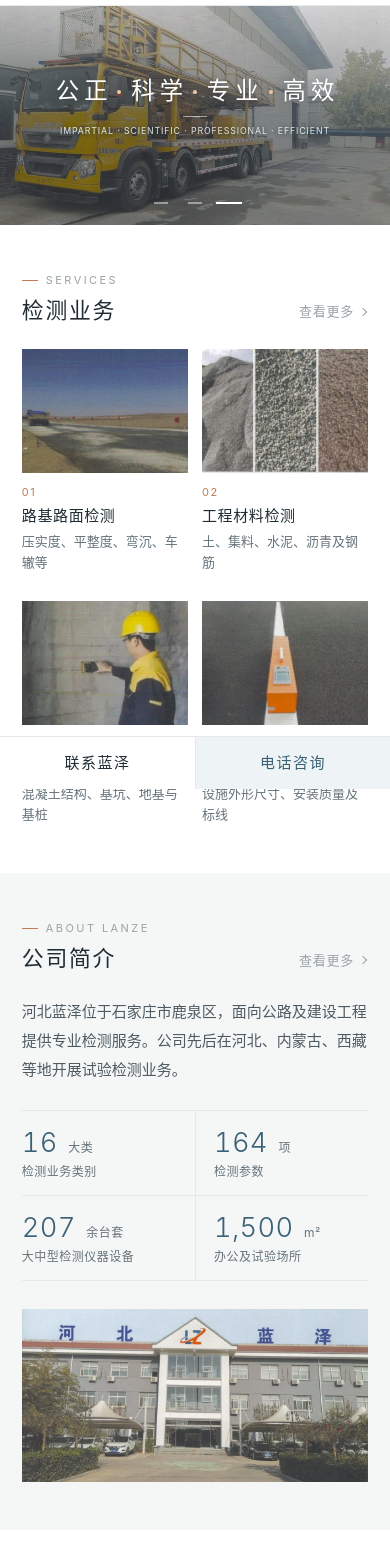
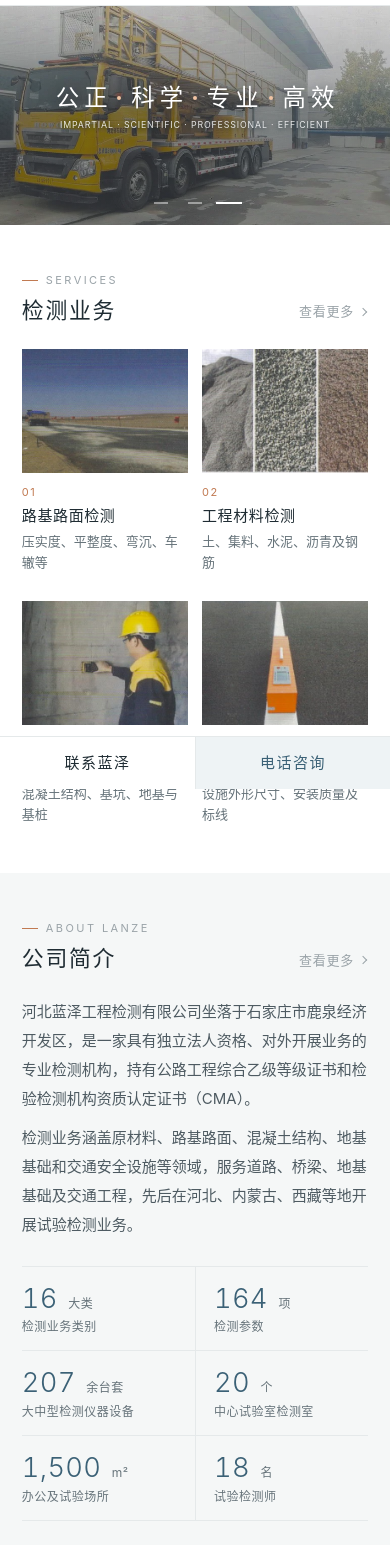
Before and after one commit to austin10231/hblanze-website, a plain HTML site: page index.html in a window 390 px wide. Shown: the part 55-1600 px from the top of the page. Drawn offline with Linux system fonts and the light colour scheme.

Commit message:
Make the mobile menu reliable after scrolling and expand the homepage intro
- Stop changing overflow when the menu opens; toggling it broke the sticky header on scrolled pages
- Version the CSS and JS links so phones fetch the new files instead of cached ones
- Hero: English line sits right under the four guidelines, divider removed
- Company intro: two paragraphs with credentials, scope and regions; six facts drawn from the about and qualifications pages

Co-Authored-By: Claude Opus 5.5 <noreply@anthropic.com>

```diff
--- a/index.html
+++ b/index.html
@@ -6,11 +6,11 @@
   <meta name="description" content="河北蓝泽工程检测有限公司提供公路工程、工程材料及地基基础检测服务。浏览业务范围、资质能力、工程案例及联系方式。">
   <title>河北蓝泽工程检测有限公司｜公路工程试验检测</title>
   <link rel="icon" href="assets/logo.jpg" type="image/jpeg">
-  <link rel="stylesheet" href="styles.css">
-  <link rel="stylesheet" href="desktop-carousel.css" media="(min-width: 961px), (min-width: 871px) and (min-height: 501px), (min-width: 871px) and (pointer: fine), (min-width: 871px) and (pointer: none)">
-  <link rel="stylesheet" href="mobile.css" media="(max-width: 870px), (max-width: 960px) and (max-height: 500px) and (pointer: coarse)">
-  <script src="site.js" defer></script>
-  <script src="carousel.js" defer></script>
+  <link rel="stylesheet" href="styles.css?v=20261122d">
+  <link rel="stylesheet" href="desktop-carousel.css?v=20261122d" media="(min-width: 961px), (min-width: 871px) and (min-height: 501px), (min-width: 871px) and (pointer: fine), (min-width: 871px) and (pointer: none)">
+  <link rel="stylesheet" href="mobile.css?v=20261122d" media="(max-width: 870px), (max-width: 960px) and (max-height: 500px) and (pointer: coarse)">
+  <script src="site.js?v=20261122d" defer></script>
+  <script src="carousel.js?v=20261122d" defer></script>
 </head>
 <body class="home-page">
 <a class="skip" href="#main">跳至页面内容</a>
@@ -109,12 +109,15 @@
       </figure>
       <div class="split-copy">
         <div class="split-heading"><div><p class="mobile-only section-eyebrow" lang="en">About Lanze</p><h2>公司简介</h2></div><a class="mobile-only home-more" href="about.html" aria-label="查看更多公司介绍">查看更多</a></div>
-        <p>河北蓝泽位于石家庄市鹿泉区，面向公路及建设工程提供专业检测服务。公司先后在河北、内蒙古、西藏等地开展试验检测业务。</p>
+        <p>河北蓝泽工程检测有限公司坐落于石家庄市鹿泉经济开发区，是一家具有独立法人资格、对外开展业务的专业检测机构，持有公路工程综合乙级等级证书和检验检测机构资质认定证书（CMA）。</p>
+        <p>检测业务涵盖原材料、路基路面、混凝土结构、地基基础和交通安全设施等领域，服务道路、桥梁、地基基础及交通工程，先后在河北、内蒙古、西藏等地开展试验检测业务。</p>
         <dl class="mobile-only home-facts">
           <div><dt>检测业务类别</dt><dd>16 <span>大类</span></dd></div>
           <div><dt>检测参数</dt><dd>164 <span>项</span></dd></div>
           <div><dt>大中型检测仪器设备</dt><dd>207 <span>余台套</span></dd></div>
+          <div><dt>中心试验室检测室</dt><dd>20 <span>个</span></dd></div>
           <div><dt>办公及试验场所</dt><dd>1,500 <span>m²</span></dd></div>
+          <div><dt>试验检测师</dt><dd>18 <span>名</span></dd></div>
         </dl>
         <div class="actions"><a class="button button-outline" href="about.html">关于蓝泽</a><a class="button button-outline" href="qualifications.html">资质能力</a></div>
       </div>
--- a/mobile.css
+++ b/mobile.css
@@ -15,8 +15,6 @@
 }
 
 body { padding-bottom: calc(53px + env(safe-area-inset-bottom, 0px)); color: var(--ink); }
-/* 菜单打开时只锁 html；若同时给 body 设 overflow，body 会变成滚动容器，吸顶页头会随页面滚出屏幕 */
-.menu-locked { overflow: hidden; }
 .mobile-only { display: block; }
 .skip { z-index: 12; }
 h1, h2, h3, .button, .anchor-nav a, .contact-items dt, .category, .gallery figcaption { font-weight: 500; }
@@ -160,23 +158,13 @@ h1, h2, h3, .button, .anchor-nav a, .contact-items dt, .category, .gallery figca
 }
 .hero-translation {
   position: relative;
-  margin-top: 1em;
-  padding-top: .95em;
+  margin-top: .55em;
+  padding-top: 0;
   font-size: clamp(.47rem, 2.25vw, .75rem);
   font-weight: 400;
   letter-spacing: .1em;
   opacity: .88;
   text-wrap: balance;
-}
-.hero-translation::before {
-  position: absolute;
-  top: 0;
-  left: 50%;
-  width: 24px;
-  height: 1px;
-  content: "";
-  background: rgba(255, 255, 255, .62);
-  transform: translateX(-50%);
 }
 .hero-controls { right: auto; bottom: 2px; left: 50%; transform: translateX(-50%); }
 .hero-controls button { width: 34px; height: 40px; }
@@ -402,9 +390,9 @@ h1, h2, h3, .button, .anchor-nav a, .contact-items dt, .category, .gallery figca
 
 @media (min-width: 620px) {
   .home-services .service-cards { grid-template-columns: repeat(4, minmax(0, 1fr)); }
-  .home-facts { grid-template-columns: repeat(4, minmax(0, 1fr)); }
+  .home-facts { grid-template-columns: repeat(3, minmax(0, 1fr)); }
   .home-facts div:nth-child(n) { padding-left: 16px; border-left: 1px solid var(--line); }
-  .home-facts div:first-child { padding-left: 0; border-left: 0; }
+  .home-facts div:nth-child(3n+1) { padding-left: 0; border-left: 0; }
   .equipment-strip { grid-auto-columns: 38%; }
 }
 @media (orientation: landscape) {
--- a/site.js
+++ b/site.js
@@ -9,7 +9,6 @@
   function setMenu(open) {
     nav.classList.toggle('open', open);
     header.classList.toggle('menu-open', open);
-    document.documentElement.classList.toggle('menu-locked', open);
     toggle.setAttribute('aria-expanded', open ? 'true' : 'false');
     toggle.setAttribute('aria-label', open ? '收起导航' : '展开导航');
   }
```
Also changed, not shown: about.html (+3 -3 lines), contact.html (+3 -3 lines), projects.html (+3 -3 lines), qualifications.html (+3 -3 lines), services.html (+3 -3 lines).
